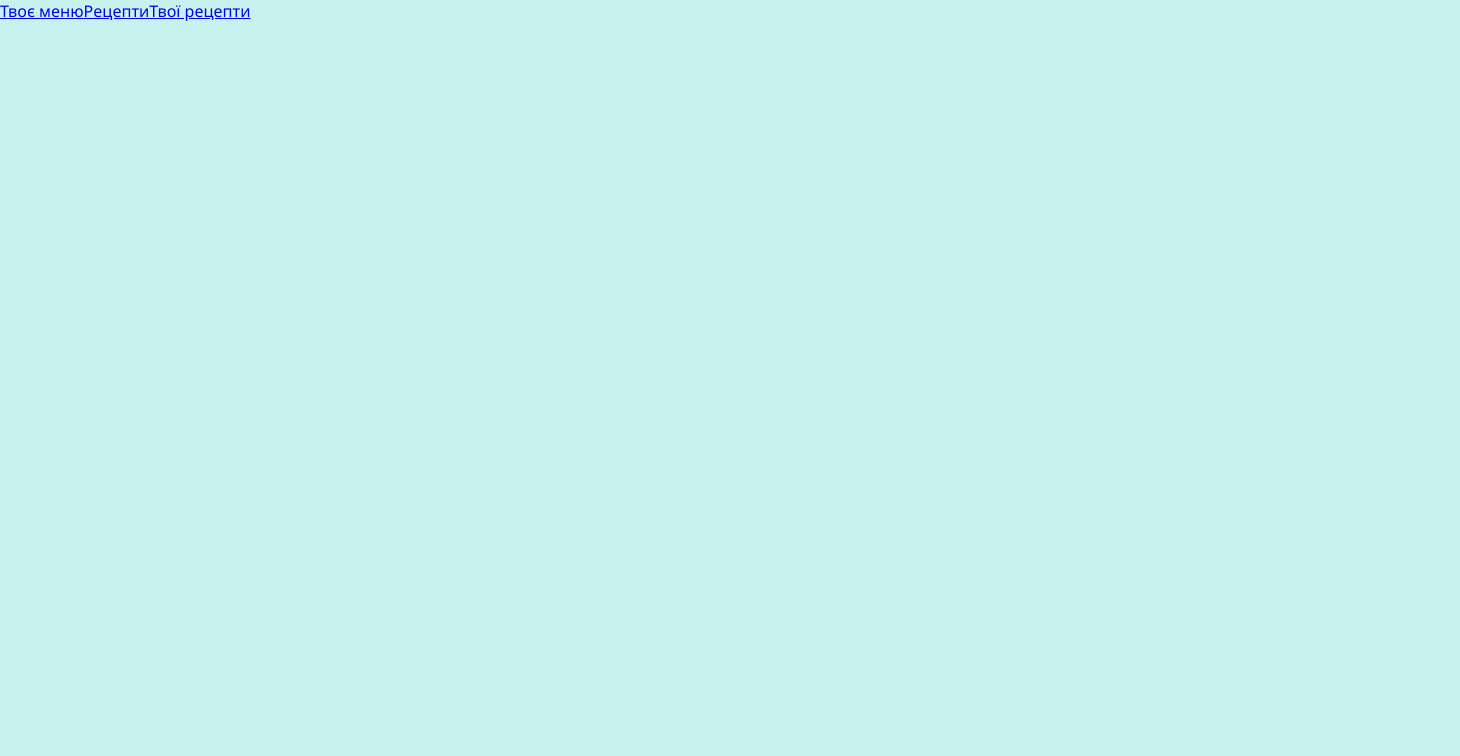
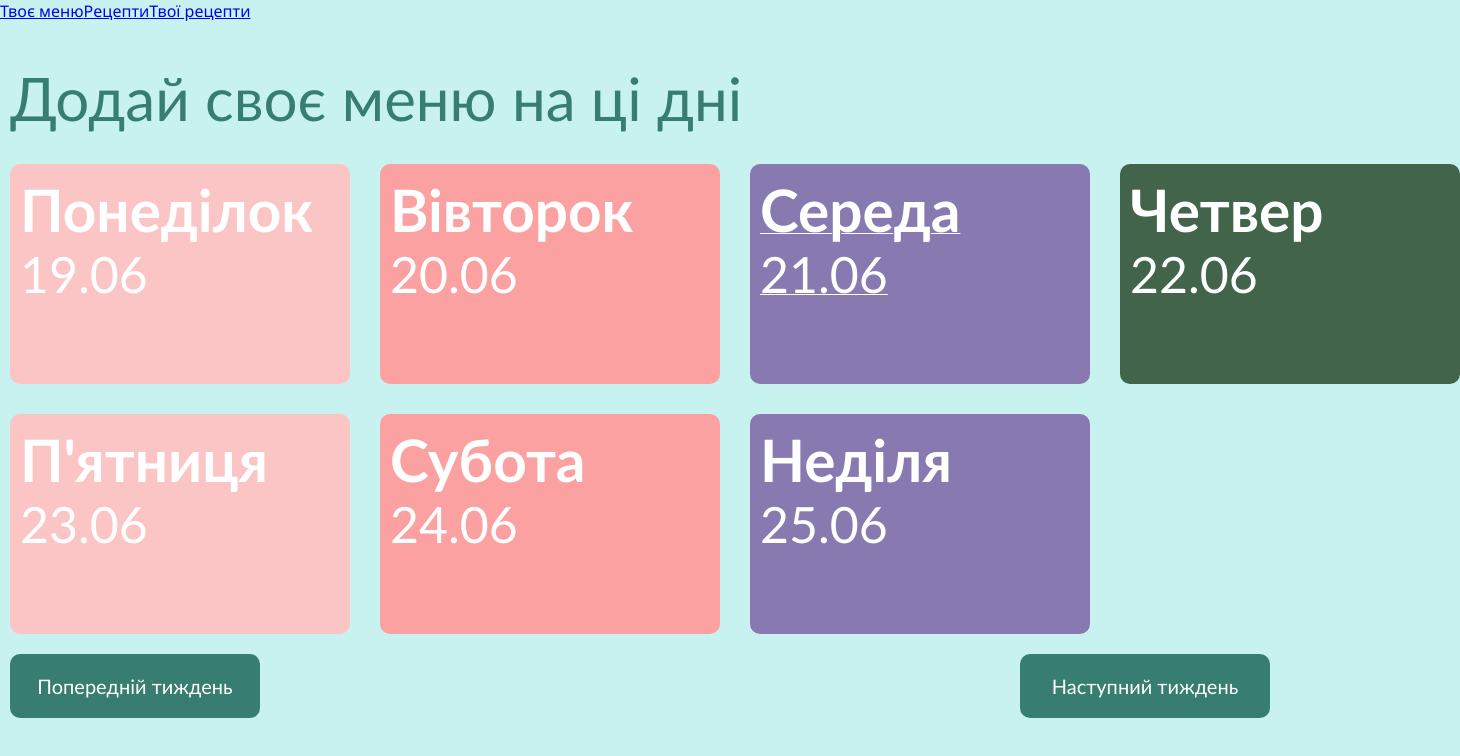
Before and after one commit to Evelinach11/food-app, a React (Create React App) app: page / in a window 1280 px wide. Shown: the top 756 px of the page, 1460 px wide, since content can reach past the window. Built offline with nearby package versions, Linux system fonts and the light colour scheme.

Commit message:
add your menu component

```diff
--- a/src/App.js
+++ b/src/App.js
@@ -1,13 +1,14 @@
 import "./App.css";
 import { Header } from "./Components/Header";
 import { HomePage } from "./Pages/HomePage";
-
+import { YourMenu } from "./Components/YourMenu";
 import { Route, Routes } from "react-router-dom";
 
 function App() {
   return (
     <div>
       <Header />
+      <YourMenu />
       <Routes>
         <Route path="/" exact element={<HomePage />} />
         <Route path="/yourrecipes" exact element={<HomePage />} />
--- /dev/null
+++ b/src/Components/YourMenu.jsx
@@ -0,0 +1,74 @@
+import React, { useState, useEffect } from "react";
+import moment from "moment";
+
+export const YourMenu = () => {
+  const initialStartDate = moment().startOf("isoWeek");
+  const [startDate, setStartDate] = useState(initialStartDate);
+  const [dates, setDates] = useState([]);
+  const weekdays = [
+    "Понеділок",
+    "Вівторок",
+    "Середа",
+    "Четвер",
+    "П'ятниця",
+    "Субота",
+    "Неділя",
+  ];
+  const dateFormat = "DD.MM";
+
+  const updateDates = () => {
+    const updatedDates = [];
+
+    for (let i = 0; i < 7; i++) {
+      const newDate = startDate.clone().add(i, "day");
+      updatedDates.push(newDate);
+    }
+
+    setDates(updatedDates);
+  };
+  useEffect(() => {
+    updateDates();
+  }, [startDate]);
+
+  const isCurrentDay = (index) => {
+    const currentDate = moment();
+    const selectedDate = dates[index];
+    return currentDate.isSame(selectedDate, "day");
+  };
+
+  const handleNextWeek = () => {
+    const nextWeekStartDate = startDate.clone().add(1, "week");
+    setStartDate(nextWeekStartDate);
+  };
+  const handlePrevWeek = () => {
+    const prevWeekStartDate = startDate.clone().subtract(1, "week");
+    setStartDate(prevWeekStartDate);
+  };
+
+  return (
+    <div className="weekdays">
+      <h1 className="weekdays__title">Додай своє меню на ці дні</h1>
+      <div className="weekdays__item">
+        {weekdays.map((day, index) => (
+          <div
+            className={`weekdays__cart ${
+              isCurrentDay(index) ? "current__day" : ""
+            }`}
+            key={day}
+          >
+            <h3>{day}</h3>
+            <p>{dates[index]?.format(dateFormat)}</p>
+          </div>
+        ))}
+      </div>
+      <div className="weekdays__btns">
+        <button className="weekdays__btn--next" onClick={handlePrevWeek}>
+          Попередній тиждень
+        </button>
+        <button className="weekdays__btn--next" onClick={handleNextWeek}>
+          Наступний тиждень
+        </button>
+      </div>
+    </div>
+  );
+};
--- a/src/scss/components/_variables.scss
+++ b/src/scss/components/_variables.scss
@@ -1 +1,11 @@
 $ligth-color: #f2e3db;
+$ligth-color: #f2e3db;
+$header-bg-color: #263a29;
+$card-bg-color: #41644a;
+$main-bg-color: #7c9070;
+$sparkl-bg-color: #377d71;
+$pink-bg-color: #fbc5c5;
+$peachy-bg-color: #fba1a1;
+$purple-bg-color: #8879b0;
+$cherry-bg-color: #e90064;
+$green-bg-color: #1c6758;
--- /dev/null
+++ b/src/scss/components/_your-menu.scss
@@ -0,0 +1,73 @@
+.weekdays {
+  display: flex;
+  flex-direction: column;
+  justify-content: left;
+  margin-top: 20px;
+}
+.weekdays__title {
+  font-weight: 500;
+  font-family: "Gill Sans", sans-serif;
+  font-size: 60px;
+  text-align: left;
+  color: $sparkl-bg-color;
+  padding: 20px 10px 20px 10px;
+}
+.weekdays__item {
+  display: grid;
+  grid-template-columns: 1fr 1fr 1fr 1fr;
+  grid-gap: 10px;
+}
+
+.weekdays__cart {
+  font-family: "Gill Sans", sans-serif;
+  font-size: 50px;
+  background-color: $pink-bg-color;
+  padding: 10px;
+  margin: 10px;
+  width: 320px;
+  height: 200px;
+  border-radius: 10px;
+  color: white;
+}
+.weekdays__cart:hover {
+  opacity: 0.5;
+  transition: 1s ease-out;
+}
+
+.weekdays__cart:nth-child(2) {
+  background-color: $peachy-bg-color;
+}
+.weekdays__cart:nth-child(6) {
+  background-color: $peachy-bg-color;
+}
+.weekdays__cart:nth-child(3) {
+  background-color: $purple-bg-color;
+}
+.weekdays__cart:nth-child(7) {
+  background-color: $purple-bg-color;
+}
+.weekdays__cart:nth-child(4) {
+  background-color: $card-bg-color;
+}
+.weekdays__btn--next {
+  color: white;
+  background-color: $sparkl-bg-color;
+  width: 250px;
+  border: 0;
+  border-radius: 10px;
+  padding: 20px;
+  text-align: center;
+  font-weight: 500;
+  font-family: "Gill Sans", sans-serif;
+  font-size: 20px;
+  margin: 10px;
+}
+.weekdays__btns {
+  display: flex;
+  flex-direction: row;
+  justify-content: space-between;
+}
+
+.current__day {
+  text-decoration: underline 1px;
+}
--- a/src/scss/index.scss
+++ b/src/scss/index.scss
@@ -1,2 +1,3 @@
 @import "./components/variables";
 @import "./components/header";
+@import "./components/your-menu";
```
Also changed, not shown: 1 other file (tests, documents, lock files or other folders).
